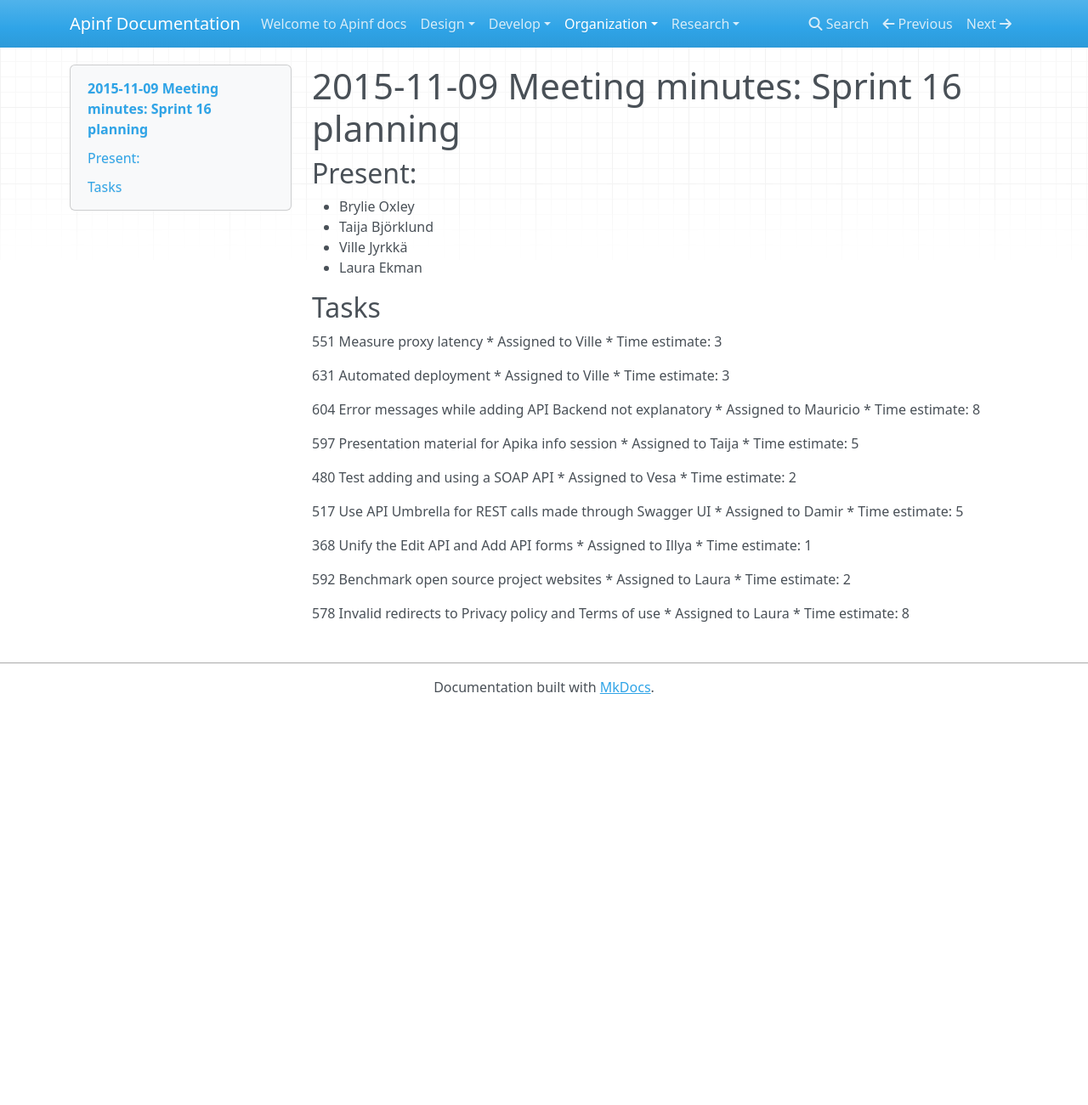
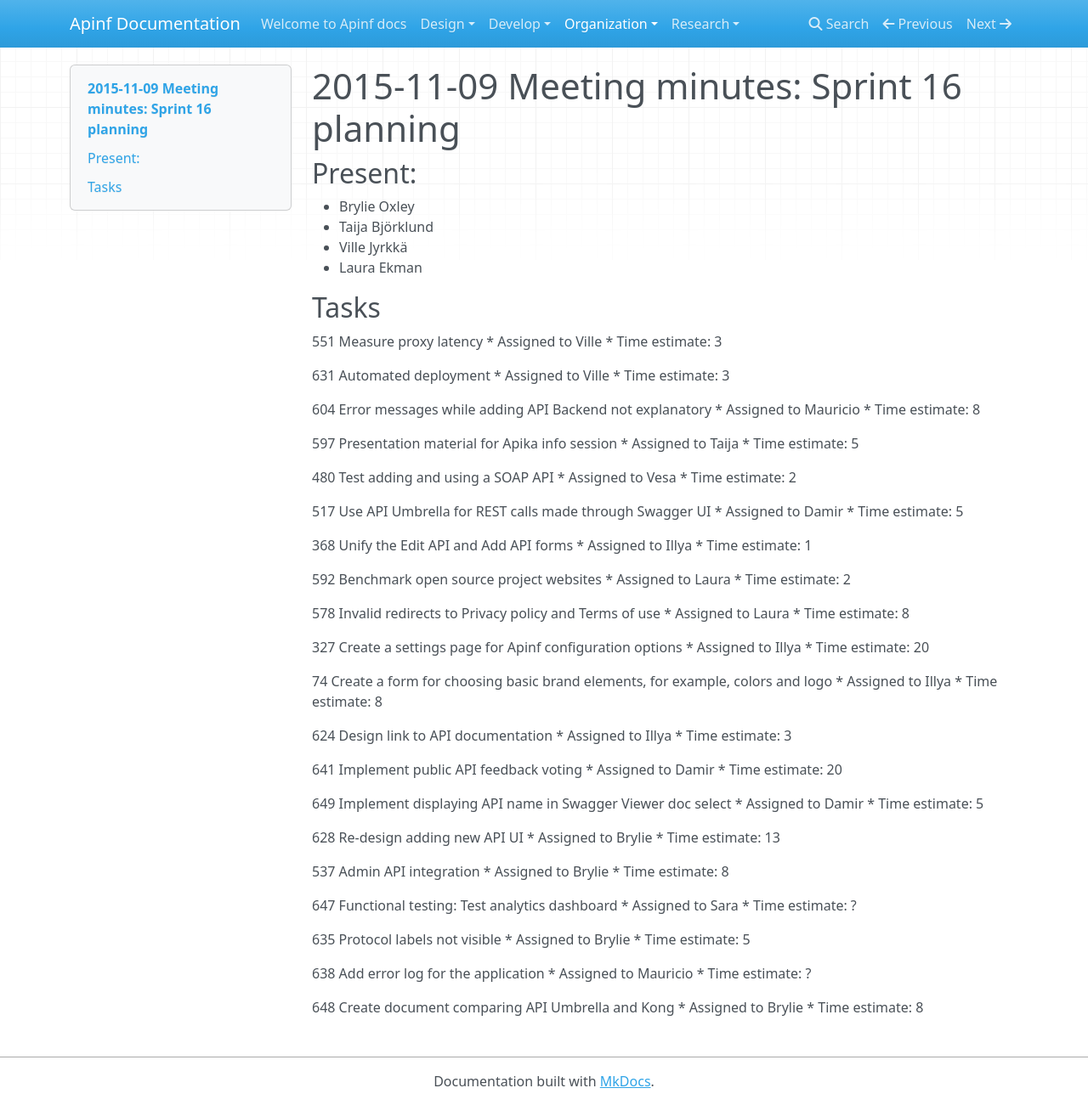
Before and after one commit to apinf/docs, an MkDocs documentation site: the page built from docs/organization/minutes/2015-11-23-Sprint-17-Planning.md, in a window 1280 px wide and 1301 px high. Shown: the whole window at 85% size. Built offline with MkDocs 1.6.1, drawn with Linux system fonts in a browser that asks for light colours; nearby versions of some CDN libraries.

Commit message:
Added remainder of tasks

```diff
--- a/docs/organization/minutes/2015-11-23-Sprint-17-Planning.md
+++ b/docs/organization/minutes/2015-11-23-Sprint-17-Planning.md
@@ -42,3 +42,47 @@
 578 Invalid redirects to Privacy policy  and Terms of use
 * Assigned to Laura
 * Time estimate: 8
+
+327 Create a settings page for Apinf configuration options
+* Assigned to Illya
+* Time estimate: 20
+
+74 Create a form for choosing basic brand elements, for example, colors and logo
+* Assigned to Illya
+* Time estimate: 8
+
+624 Design link to API documentation
+* Assigned to Illya
+* Time estimate: 3
+
+641 Implement public API feedback voting
+* Assigned to Damir
+* Time estimate: 20
+
+649 Implement displaying API name in Swagger Viewer doc select
+* Assigned to Damir
+* Time estimate: 5
+
+628 Re-design adding new API UI
+* Assigned to Brylie
+* Time estimate: 13
+
+537 Admin API integration
+* Assigned to Brylie
+* Time estimate: 8
+
+647 Functional testing: Test analytics dashboard
+* Assigned to Sara
+* Time estimate: ?
+
+635 Protocol labels not visible
+* Assigned to Brylie
+* Time estimate: 5
+
+638 Add error log for the application
+* Assigned to Mauricio
+* Time estimate: ?
+
+648 Create document comparing API Umbrella and Kong
+* Assigned to Brylie
+* Time estimate: 8
```
